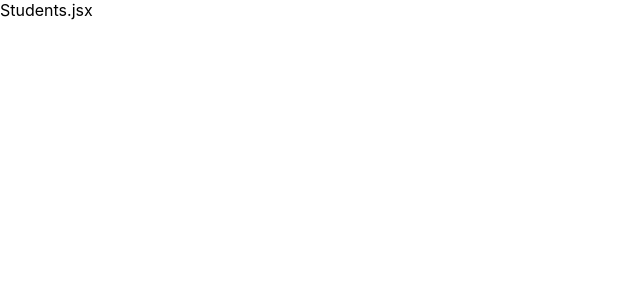
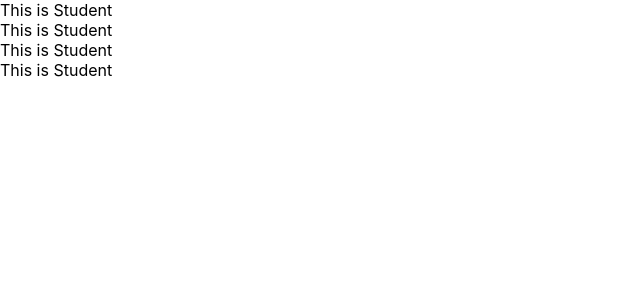
Before and after one commit to seoyounghwang/seoyoungHwang_midterm, a React (Create React App) app: page / in a window 1280 px wide. Shown: the top 300 px of the page, without its empty margins (0-640 px from the left). Built offline with nearby package versions, Linux system fonts and the light colour scheme.

Commit message:
generates state and creates student child component

```diff
--- a/src/components/students.jsx
+++ b/src/components/students.jsx
@@ -1,10 +1,43 @@
 import React, { Component } from 'react';
+import Student from './student';
 
 class Students extends Component {
+
+    state = {
+        cardInfo : [
+            {
+              image:
+                "s1.png",
+              name: "Mike",
+              gpa: 3.8
+            },
+            {
+              image:
+                "s2.png",
+                name: "Manal",
+                gpa: 3.6
+            },
+            {
+              image:
+                "s3.png",
+                name: "Moe",
+                gpa: 3.2
+            },
+            {
+              image:
+                "s4.png",
+                name: "Mary",
+                gpa: 2.6
+            }
+          ],
+
+    }
     render() {
         return (
             <div>
-                Students.jsx
+                {this.state.cardInfo.map(student=> (
+                    <Student key={student.image} student={student}/>
+                ))}
             </div>
         );
     }
```
